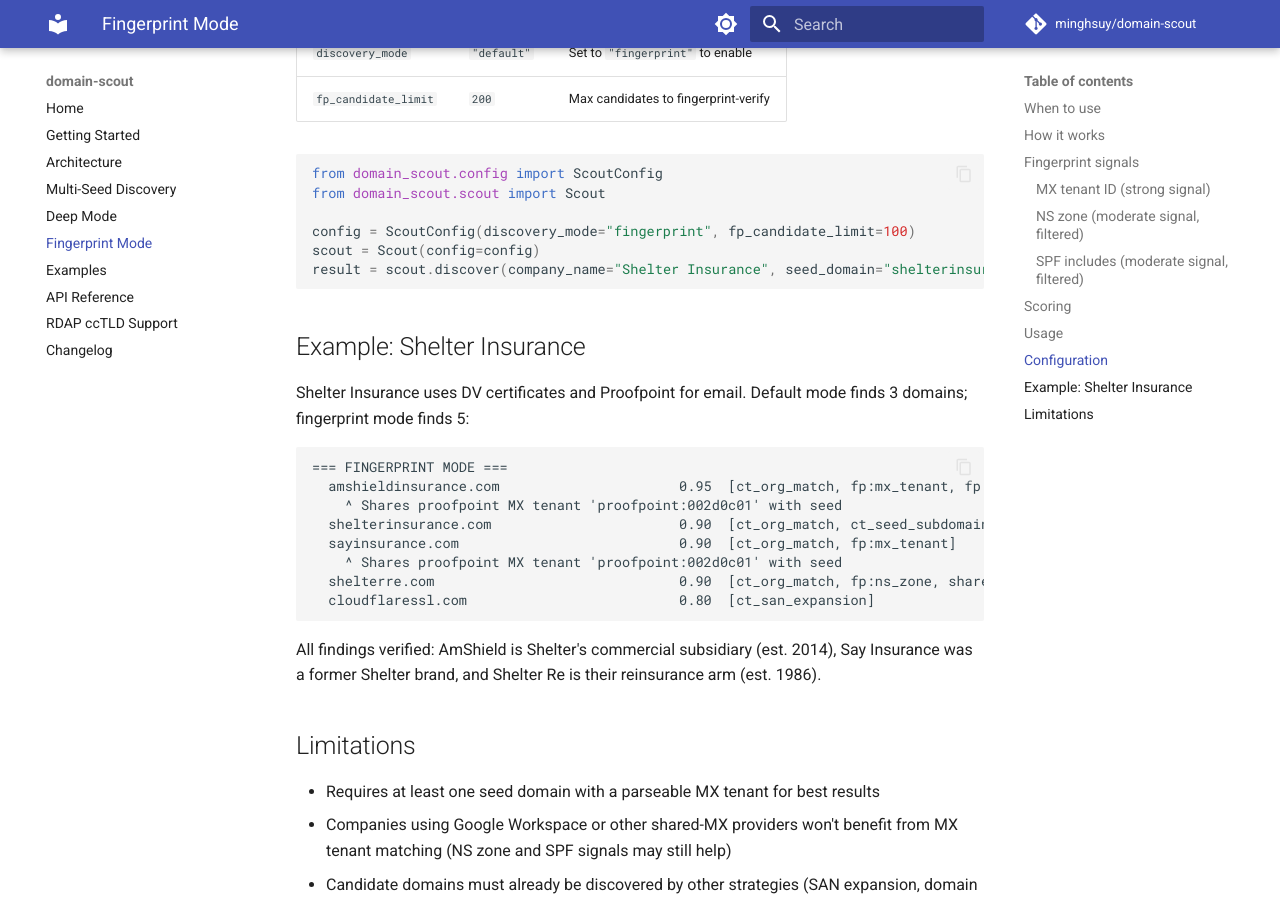
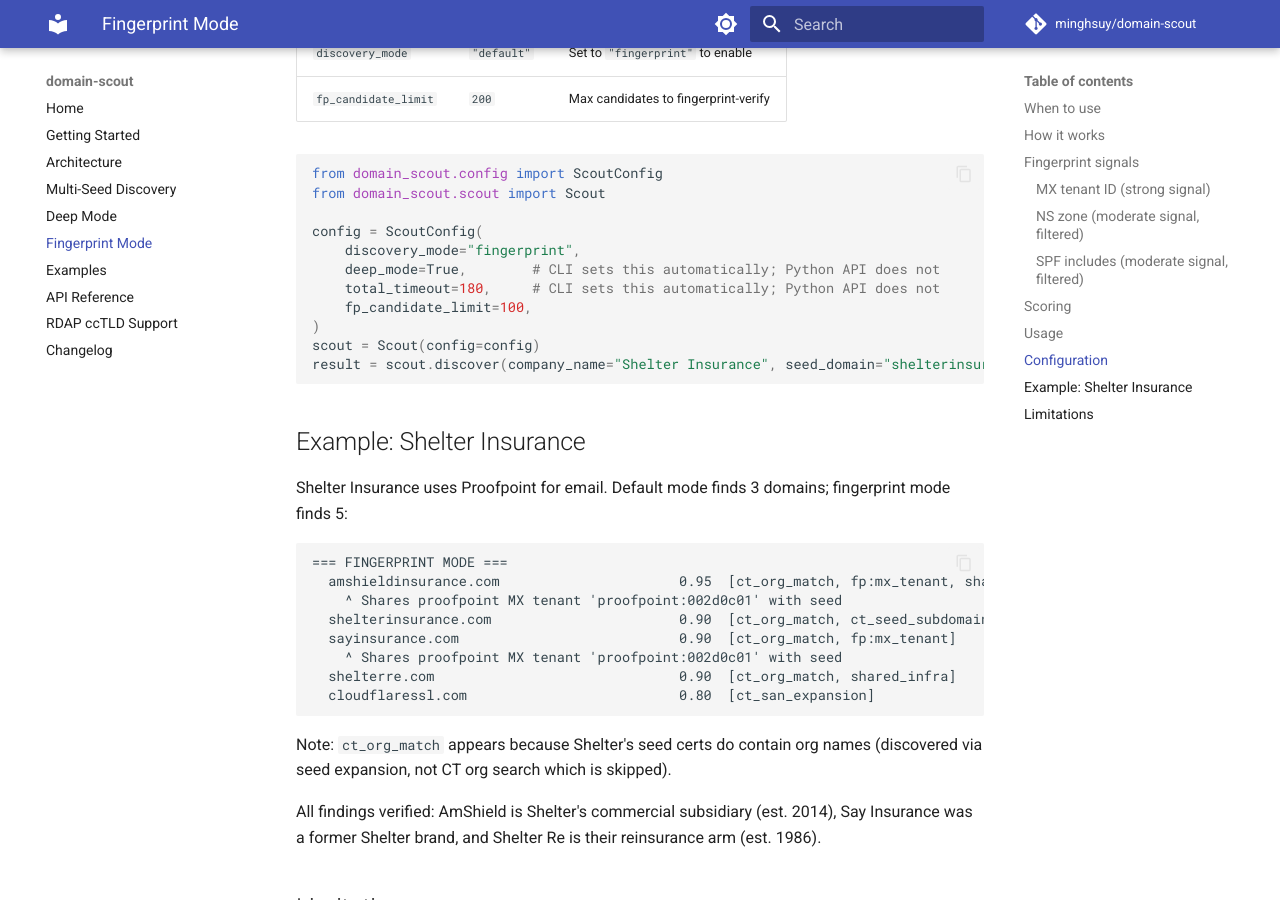
Before and after one commit to minghsuy/domain-scout, an MkDocs documentation site: the page built from docs/fingerprint-mode.md, in a window 1280 px wide and 900 px high, scrolled down 2828 px. Built offline with MkDocs 1.6.1 and Material for MkDocs 9.7.7, drawn with Linux system fonts in a browser that asks for light colours; comment, search, counter and statistics services are not loaded.

Commit message:
Fix docs review feedback: real example output, Python API clarity
- Update fingerprint example to match real --mode fingerprint output
- Add note that ct_org_match can appear via seed expansion even when
  Strategy A is skipped
- Add deep_mode and total_timeout to Python API example with comments
  noting CLI sets these automatically

Co-Authored-By: Claude Opus 4.6 (1M context) <noreply@anthropic.com>

````diff
--- a/docs/fingerprint-mode.md
+++ b/docs/fingerprint-mode.md
@@ -102,25 +102,32 @@ Fingerprint mode automatically implies `--deep` (GeoDNS) and sets the timeout to
 from domain_scout.config import ScoutConfig
 from domain_scout.scout import Scout
 
-config = ScoutConfig(discovery_mode="fingerprint", fp_candidate_limit=100)
+config = ScoutConfig(
+    discovery_mode="fingerprint",
+    deep_mode=True,        # CLI sets this automatically; Python API does not
+    total_timeout=180,     # CLI sets this automatically; Python API does not
+    fp_candidate_limit=100,
+)
 scout = Scout(config=config)
 result = scout.discover(company_name="Shelter Insurance", seed_domain="shelterinsurance.com")
 ```
 
 ## Example: Shelter Insurance
 
-Shelter Insurance uses DV certificates and Proofpoint for email. Default mode finds 3 domains; fingerprint mode finds 5:
+Shelter Insurance uses Proofpoint for email. Default mode finds 3 domains; fingerprint mode finds 5:
 
 ```
 === FINGERPRINT MODE ===
-  amshieldinsurance.com                      0.95  [ct_org_match, fp:mx_tenant, fp:ns_zone, shared_infra]
+  amshieldinsurance.com                      0.95  [ct_org_match, fp:mx_tenant, shared_infra]
     ^ Shares proofpoint MX tenant 'proofpoint:002d0c01' with seed
   shelterinsurance.com                       0.90  [ct_org_match, ct_seed_subdomain, dns_guess]
   sayinsurance.com                           0.90  [ct_org_match, fp:mx_tenant]
     ^ Shares proofpoint MX tenant 'proofpoint:002d0c01' with seed
-  shelterre.com                              0.90  [ct_org_match, fp:ns_zone, shared_infra]
+  shelterre.com                              0.90  [ct_org_match, shared_infra]
   cloudflaressl.com                          0.80  [ct_san_expansion]
 ```
+
+Note: `ct_org_match` appears because Shelter's seed certs do contain org names (discovered via seed expansion, not CT org search which is skipped).
 
 All findings verified: AmShield is Shelter's commercial subsidiary (est. 2014), Say Insurance was a former Shelter brand, and Shelter Re is their reinsurance arm (est. 1986).
 
````
Also changed, not shown: docs/examples.md (+3 -3 lines).
